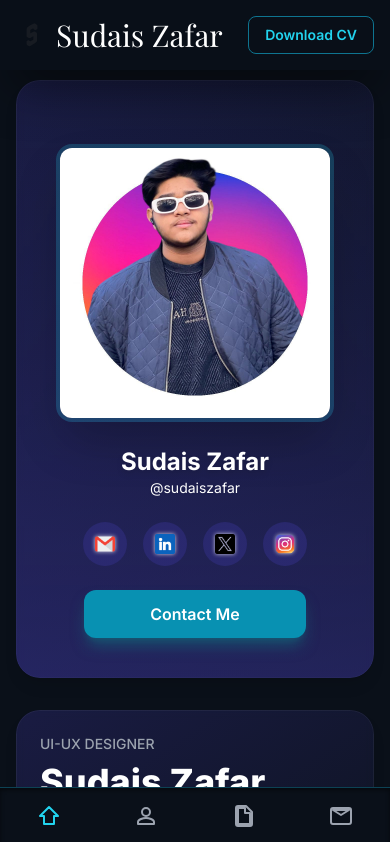
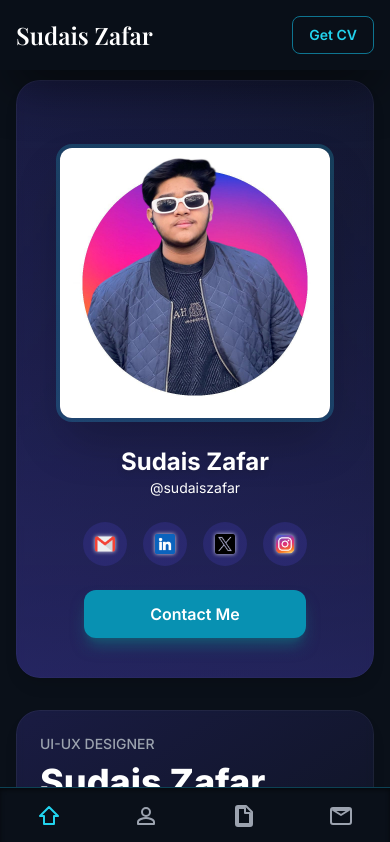
Before and after one commit to Abdul-Rehman-dev0/SudaisZafar-Portfolio, a React (Vite) app in the folder frontend/: page / in a window 390 px wide. Shown: the top 842 px of the page. Built offline with nearby package versions, Linux system fonts and the light colour scheme; a web font is replaced by a local one.

Commit message:
responsive navbar

```diff
--- a/frontend/src/components/Navbar.jsx
+++ b/frontend/src/components/Navbar.jsx
@@ -15,24 +15,37 @@ export const Icon = ({ path, className = 'w-6 h-6' }) => (
     </svg>
 );
 
-// 2. Logo Icon Component (Updated with your custom SVG)
+// 2. Logo Icon Component (Original SVG code - used only on Desktop)
 export const LogoIcon = ({ className = 'w-6 h-6' }) => {
-    return (
+
+    const gradientId = "paint0_linear_23_495";
+
+    return (
         <svg
             className={className}
             xmlns="http://www.w3.org/2000/svg"
             viewBox="0 0 38 38"
             fill="none"
         >
-            {/* Background Rectangle with Gradient */}
-            <rect width="38" height="37.2567" rx="6" fill="url(#paint0_linear_23_495)"/>
 
-            {/* The Main Logo Path */}
-            <path d="M17.005 26.5L14.505 25L12.505 26.5V29L13.005 31L15.005 32C16.5599 32.6206 17.4343 32.0494 19.005 31C21.8811 29.3976 23.4482 28.486 25.005 26.5V17C24.7286 16.1371 24.2274 15.7094 23.005 15C22.1461 14.6007 21.5839 14.6514 20.505 15L17.005 17V13L20.505 11V12L23.005 13.5L25.505 12V8C25.7185 7.33606 24.3848 6.49707 22.0056 5.00034L22.005 5C19.1308 6.08927 18.1609 6.79941 16.005 8C13.4364 9.48988 12.6144 10.5615 12.505 13V19C12.4338 20.0029 12.4334 20.5611 13.005 21.5L15.005 22.5H17.005L20.505 20.5V24.5L17.005 26.5Z" fill="#171B22"/>
+            {/* Background Rectangle (Using original gradient) */}
+            <rect
+                width="38"
+                height="37.2567"
+                rx="6"
+                fill={`url(#${gradientId})`}
+            />
 
-            {/* Gradient Definition (Mandatory for your logo to look correct) */}
+            {/* The Main Logo Path (Original dark color) */}
+            <path
+                d="M17.005 26.5L14.505 25L12.505 26.5V29L13.005 31L15.005 32C16.5599 32.6206 17.4343 32.0494 19.005 31C21.8811 29.3976 23.4482 28.486 25.005 26.5V17C24.7286 16.1371 24.2274 15.7094 23.005 15C22.1461 14.6007 21.5839 14.6514 20.505 15L17.005 17V13L20.505 11V12L23.005 13.5L25.505 12V8C25.7185 7.33606 24.3848 6.49707 22.0056 5.00034L22.005 5C19.1308 6.08927 18.1609 6.79941 16.005 8C13.4364 9.48988 12.6144 10.5615 12.505 13V19C12.4338 20.0029 12.4334 20.5611 13.005 21.5L15.005 22.5H17.005L20.505 20.5V24.5L17.005 26.5Z"
+                fill="#171B22"
+            />
+
+            {/* Gradient Definitions */}
             <defs>
-                <linearGradient id="paint0_linear_23_495" x1="19" y1="0" x2="19" y2="37.2567" gradientUnits="userSpaceOnUse">
+                {/* Original Desktop Gradient */}
+                <linearGradient id={gradientId} x1="19" y1="0" x2="19" y2="37.2567" gradientUnits="userSpaceOnUse">
                     <stop stop-color="white"/>
                     <stop offset="1" stop-color="#929292"/>
                 </linearGradient>
@@ -130,9 +143,9 @@ const Navbar = ({ currentPage, setPage }) => {
       {/* 💻 Desktop Navbar (Top, Visible on md screens and up) */}
       <nav className="fixed top-0 left-0 right-0 z-50 p-4 bg-[#0A1019]/95 backdrop-blur-md shadow-2xl shadow-black/50 hidden md:block">
         <div className="max-w-7xl mx-auto flex justify-between items-center">
-          {/* Logo and Name (Uses the updated LogoIcon) */}
+          {/* Logo and Name */}
           <div className="flex items-center space-x-2 text-white text-3xl font-fancy">
-            <LogoIcon className="w-8 h-8"/> {/* Increased size slightly for better visibility */}
+            <LogoIcon className="w-8 h-8"/>
             <span>Sudais Zafar</span>
           </div>
 
@@ -152,22 +165,21 @@ const Navbar = ({ currentPage, setPage }) => {
         </div>
       </nav>
 
-      {/* 📱 Mobile Top Bar (Logo + Download CV Button) - Visible below md screen size */}
+      {/* 📱 Mobile Top Bar (Name + Download CV Button) - Logo REMOVED */}
       <nav className="fixed top-0 left-0 right-0 z-40 p-4 bg-[#0A1019]/95 backdrop-blur-md shadow-2xl shadow-black/50 md:hidden">
-        {/* Changed from a simple div to flex justify-between to align items */}
+
         <div className="flex justify-between items-center">
-          {/* Logo and Name (Uses the updated LogoIcon) */}
-          <div className="flex items-center space-x-2 text-white text-3xl font-fancy">
-            <LogoIcon className="w-8 h-8"/> {/* Increased size slightly for better visibility */}
-            <span>Sudais Zafar</span>
+          {/* Name ONLY for mobile, styled to look prominent */}
+          <div className="flex items-center text-white text-2xl font-fancy font-semibold">
+            <span>Sudais Zafar</span> {/* LOGO REMOVED, Name added */}
           </div>
 
-          {/* 💡 MOBILE CV DOWNLOAD BUTTON ADDED HERE */}
+          {/* MOBILE CV DOWNLOAD BUTTON */}
           <ActionButton
               href="/Sudais_Zafar_CV.pdf"
               download="Sudais_Zafar_CV.pdf"
-              text="Download CV"
-              className="text-sm py-1.5 px-3" // Thoda chhota size mobile ke liye
+              text="Get CV"
+              className="text-sm py-1.5 px-3 whitespace-nowrap"
           />
         </div>
       </nav>
```
